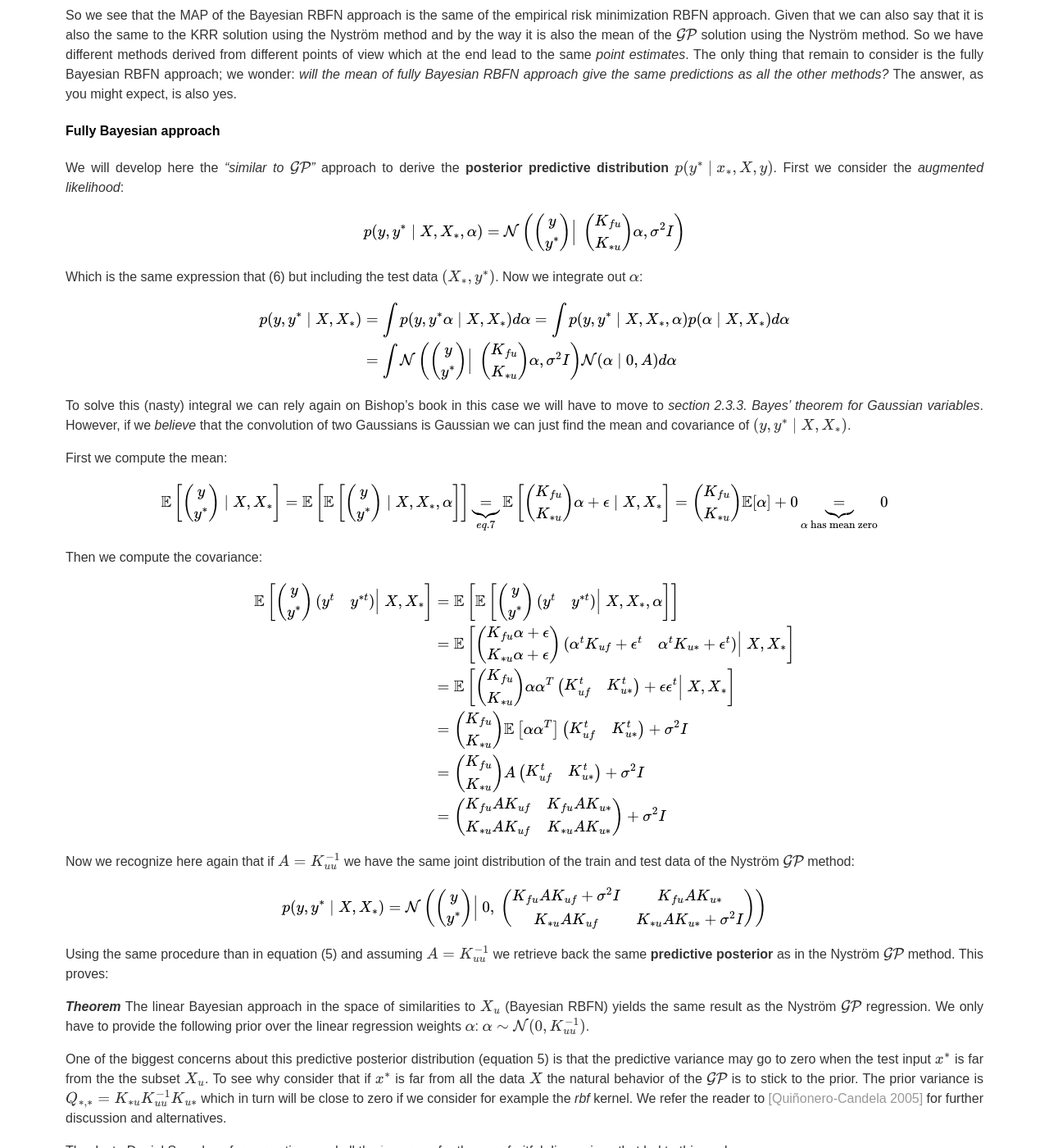
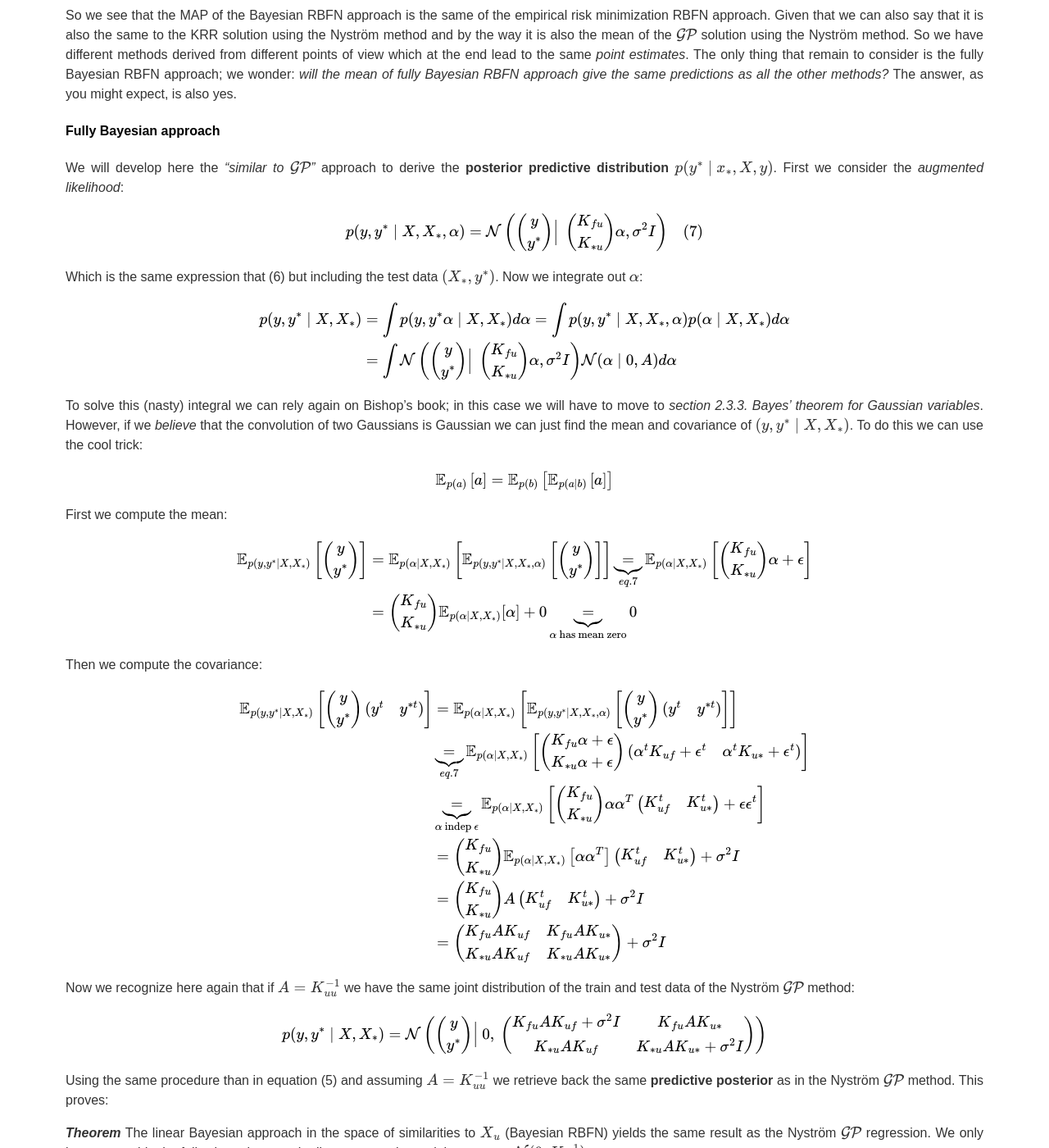
Before and after one commit to Haiiah/gonzmg88.github.io, a Jekyll site: the page built from _posts/2017-10-24-NystromRBFNN.md, in a window 1280 px wide and 1400 px high, scrolled down 4412 px. Shown: the whole window at 82% size. Built offline with Jekyll 4.4.1, drawn with Linux system fonts in a browser that asks for light colours; formulas are drawn with MathJax 3; some of the changed text lies outside the part shown.

Commit message:
Improved ideas of double expectations

```diff
--- a/_posts/2017-10-24-NystromRBFNN.md
+++ b/_posts/2017-10-24-NystromRBFNN.md
@@ -153,12 +153,12 @@ So let's start: we assume the _linear in $\alpha$_ model: $$y_i = K_{x_iu}\alpha
 The likelihood of our model is then:
 
 $$
-\begin{align}
-p(\overbrace{y_1,...,y_N}^y \mid \overbrace{x_1,...,x_N}^X,\alpha) &= \prod_{i=1}^N p(y_i\mid x_i,\alpha) \nonumber \\
-&=  \prod_{i=1}^N \mathcal{N}(y_i \mid  K_{x_iu}\alpha , \sigma^2) = \mathcal{N}(y \mid K_{fu}\alpha, \sigma^2 I ) \nonumber \\
-&= \frac{1}{(2\pi)^{N/2}\sqrt{|\sigma^2I|}}\exp\big(-\frac{1}{2}(y- K_{fu}\alpha)^t \sigma^{-2}I(y- K_{fu}\alpha)\big) \nonumber \\
-&= \frac{1}{(2\pi \sigma^2)^{N/2}}\exp\big(-\frac{1}{2\sigma^2}\|y- K_{fu}\alpha\|^2\big) \nonumber \quad \text{(6)}
-\end{align}
+\begin{aligned}
+p(\overbrace{y_1,...,y_N}^y \mid \overbrace{x_1,...,x_N}^X,\alpha) &= \prod_{i=1}^N p(y_i\mid x_i,\alpha)  \\
+&=  \prod_{i=1}^N \mathcal{N}(y_i \mid  K_{x_iu}\alpha , \sigma^2) = \mathcal{N}(y \mid K_{fu}\alpha, \sigma^2 I ) \quad \text{(6)} \\
+&= \frac{1}{(2\pi)^{N/2}\sqrt{|\sigma^2I|}}\exp\big(-\frac{1}{2}(y- K_{fu}\alpha)^t \sigma^{-2}I(y- K_{fu}\alpha)\big)  \\
+&= \frac{1}{(2\pi \sigma^2)^{N/2}}\exp\big(-\frac{1}{2\sigma^2}\|y- K_{fu}\alpha\|^2\big)
+\end{aligned}
 $$
 
 If we place a prior over $p(\alpha \mid X) = \mathcal{N}(\alpha \mid 0,A)$, the joint $y,\alpha$ distribution given $X$ would be:
@@ -209,9 +209,7 @@ So we see that the MAP of the Bayesian RBFN approach is the same of the empirica
 We will develop here the *"similar to $\mathcal{GP}$"* approach to derive the **posterior predictive distribution** $$ p(y^*\mid x_*,X,y)$$. First we consider the *augmented likelihood*:
 
 $$
-\begin{equation}
-p(y,y^* \mid  X, X_*,  \alpha) = \mathcal{N}\left(\begin{pmatrix} y \\ y^* \end{pmatrix} \Big | \; \begin{pmatrix} K_{fu} \\ K_{*u} \end{pmatrix} \alpha, \sigma^2 I \right)
-\end{equation}
+p(y,y^* \mid  X, X_*,  \alpha) = \mathcal{N}\left(\begin{pmatrix} y \\ y^* \end{pmatrix} \Big | \; \begin{pmatrix} K_{fu} \\ K_{*u} \end{pmatrix} \alpha, \sigma^2 I \right)\quad \text{(7)}
 $$
 
 Which is the same expression that (6) but including the test data $$(X_*,y^*)$$.
@@ -224,23 +222,30 @@ $$
 \end{aligned}
 $$
 
-To solve this (nasty) integral we can rely again on Bishop's book in this case we will have to move to *section 2.3.3. Bayes' theorem for Gaussian variables*. However, if we *believe* that the convolution of two Gaussians is Gaussian we can just find the mean and covariance of $(y,y^* \mid X, X_*)$.
+To solve this (nasty) integral we can rely again on Bishop's book; in this case we will have to move to *section 2.3.3. Bayes' theorem for Gaussian variables*. However, if we *believe* that the convolution of two Gaussians is Gaussian we can just find the mean and covariance of $(y,y^* \mid X, X_*)$. To do this we can use the cool trick:
+
+$$
+\mathbb{E}_{p(a)}\left[a\right] = \mathbb{E}_{p(b)}\left[\mathbb{E}_{p(a\mid b)}\left[a\right]\right]
+$$
 
 First we compute the mean:
 
 $$
-\mathbb{E}\left[\begin{pmatrix} y \\ y^* \end{pmatrix} \mid X, X_*\right] = \mathbb{E}\left[\mathbb{E}\left[\begin{pmatrix} y \\ y^* \end{pmatrix} \mid X, X_*,\alpha\right]\right] \underbrace{=}_{eq. 7} \mathbb{E}\left[\begin{pmatrix} K_{fu} \\ K_{*u} \end{pmatrix} \alpha + \epsilon \mid X, X_* \right] = \begin{pmatrix} K_{fu} \\ K_{*u} \end{pmatrix} \mathbb{E}[\alpha] + 0 \underbrace{=}_{\alpha \text{ has mean zero}} 0
+\begin{aligned}
+\mathbb{E}_{p(y,y^*\mid X,X_*)}\left[\begin{pmatrix} y \\ y^* \end{pmatrix} \right] &= \mathbb{E}_{p(\alpha \mid X,X_*)}\left[\mathbb{E}_{p(y,y^*\mid X,X_*,\alpha)}\left[\begin{pmatrix} y \\ y^* \end{pmatrix} \right]\right] \underbrace{=}_{eq. 7} \mathbb{E}_{p(\alpha \mid X,X_*)}\left[\begin{pmatrix} K_{fu} \\ K_{*u} \end{pmatrix} \alpha + \epsilon \right] \\
+&= \begin{pmatrix} K_{fu} \\ K_{*u} \end{pmatrix} \mathbb{E}_{p(\alpha \mid X,X_*)}[\alpha] + 0 \underbrace{=}_{\alpha \text{ has mean zero}} 0
+\end{aligned}
 $$
 
 Then we compute the covariance:
 
 $$
 \begin{aligned}
-\mathbb{E}\left[\begin{pmatrix} y \\ y^* \end{pmatrix} \begin{pmatrix}y^t & y^{*t} \end{pmatrix} \Big | \; X, X_*\right] &=
-\mathbb{E}\left[\mathbb{E}\left[ \begin{pmatrix} y \\ y^* \end{pmatrix} \begin{pmatrix}y^t & y^{*t} \end{pmatrix} \Big | \; X, X_*,\alpha \right]\right] \\ &=
-\mathbb{E}\left[ \begin{pmatrix} K_{fu}\alpha + \epsilon \\ K_{*u}\alpha + \epsilon \end{pmatrix} \begin{pmatrix} \alpha^tK_{uf} + \epsilon^t & \alpha^tK_{u*} + \epsilon^t \end{pmatrix} \Big | \; X, X_* \right] \\ &=
-\mathbb{E}\left[ \begin{pmatrix} K_{fu} \\ K_{*u} \end{pmatrix} \alpha \alpha^T \begin{pmatrix}K_{uf}^t & K_{u*}^t \end{pmatrix} + \epsilon \epsilon^t \Big | \; X, X_*  \right]  \\  &=
-\begin{pmatrix} K_{fu} \\ K_{*u} \end{pmatrix} \mathbb{E}\left[\alpha \alpha^T\right] \begin{pmatrix}K_{uf}^t & K_{u*}^t \end{pmatrix} + \sigma^2 I  \\ &=
+\mathbb{E}_{p(y,y^*\mid X,X_*)}\left[\begin{pmatrix} y \\ y^* \end{pmatrix} \begin{pmatrix}y^t & y^{*t} \end{pmatrix} \right] &=
+\mathbb{E}_{p(\alpha \mid X,X_*)}\left[\mathbb{E}_{p(y,y^*\mid X,X_*,\alpha)}\left[ \begin{pmatrix} y \\ y^* \end{pmatrix} \begin{pmatrix}y^t & y^{*t} \end{pmatrix}  \right]\right] \\ &\underbrace{=}_{eq. 7}
+\mathbb{E}_{p(\alpha \mid X,X_*)}\left[ \begin{pmatrix} K_{fu}\alpha + \epsilon \\ K_{*u}\alpha + \epsilon \end{pmatrix} \begin{pmatrix} \alpha^tK_{uf} + \epsilon^t & \alpha^tK_{u*} + \epsilon^t \end{pmatrix} \right] \\  &\underbrace{=}_{\alpha \text{ indep } \epsilon}
+\mathbb{E}_{p(\alpha \mid X,X_*)}\left[ \begin{pmatrix} K_{fu} \\ K_{*u} \end{pmatrix} \alpha \alpha^T \begin{pmatrix}K_{uf}^t & K_{u*}^t \end{pmatrix} + \epsilon \epsilon^t \right]  \\  &=
+\begin{pmatrix} K_{fu} \\ K_{*u} \end{pmatrix} \mathbb{E}_{p(\alpha \mid X,X_*)}\left[\alpha \alpha^T\right] \begin{pmatrix}K_{uf}^t & K_{u*}^t \end{pmatrix} + \sigma^2 I  \\ &=
 \begin{pmatrix} K_{fu} \\ K_{*u} \end{pmatrix} A \begin{pmatrix}K_{uf}^t & K_{u*}^t \end{pmatrix} + \sigma^2 I \\ &=
 \begin{pmatrix} K_{fu}AK_{uf} & K_{fu}AK_{u*} \\ K_{*u}AK_{uf} & K_{*u}AK_{u*} \end{pmatrix} + \sigma^2 I
 \end{aligned}
```
